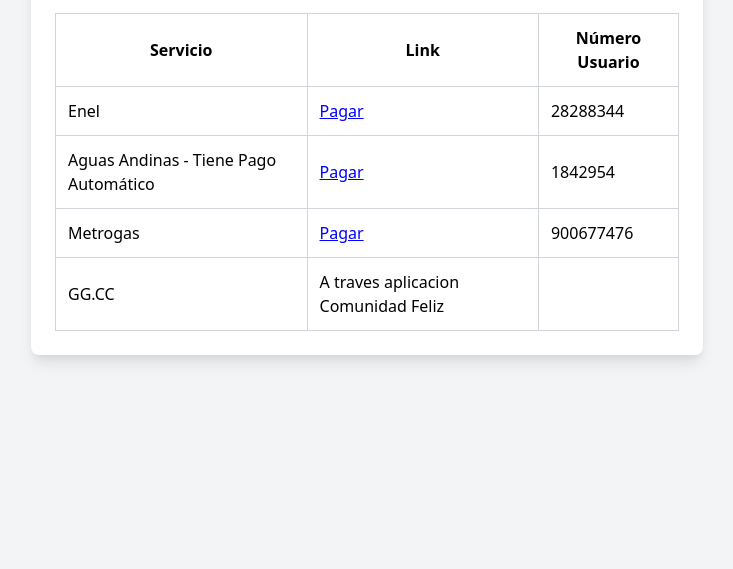
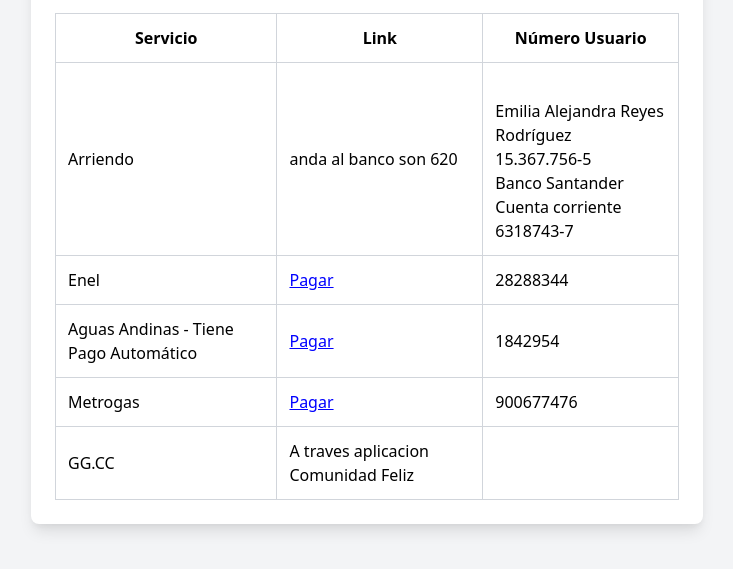
Before and after one commit to Adlejandrop/pagarCasa, a plain HTML site: page index.html in a window 1280 px wide. Shown: the part 83-652 px from the top of the page, without its empty margins (273-1006 px from the left). Drawn offline with nearby package versions, Linux system fonts and the light colour scheme.

Commit message:
agregue datos arrendataria

```diff
--- a/index.html
+++ b/index.html
@@ -32,6 +32,18 @@
                 </tr>
             </thead>
             <tbody>
+                <tr>
+                    <td class="p-3 border border-gray-300">Arriendo</td>
+                    <td class="p-3 border border-gray-300">
+                        <p>anda al banco son 620</p>
+                    </td>
+                    <td class="p-3 border border-gray-300 numero-usuario">
+                        <br>Emilia Alejandra Reyes Rodríguez
+                        <br>15.367.756-5
+                        <br>Banco Santander
+                        <br>Cuenta corriente
+                        <br>6318743-7</td>
+                </tr>
                 <tr>
                     <td class="p-3 border border-gray-300">Enel</td>
                     <td class="p-3 border border-gray-300">
```
